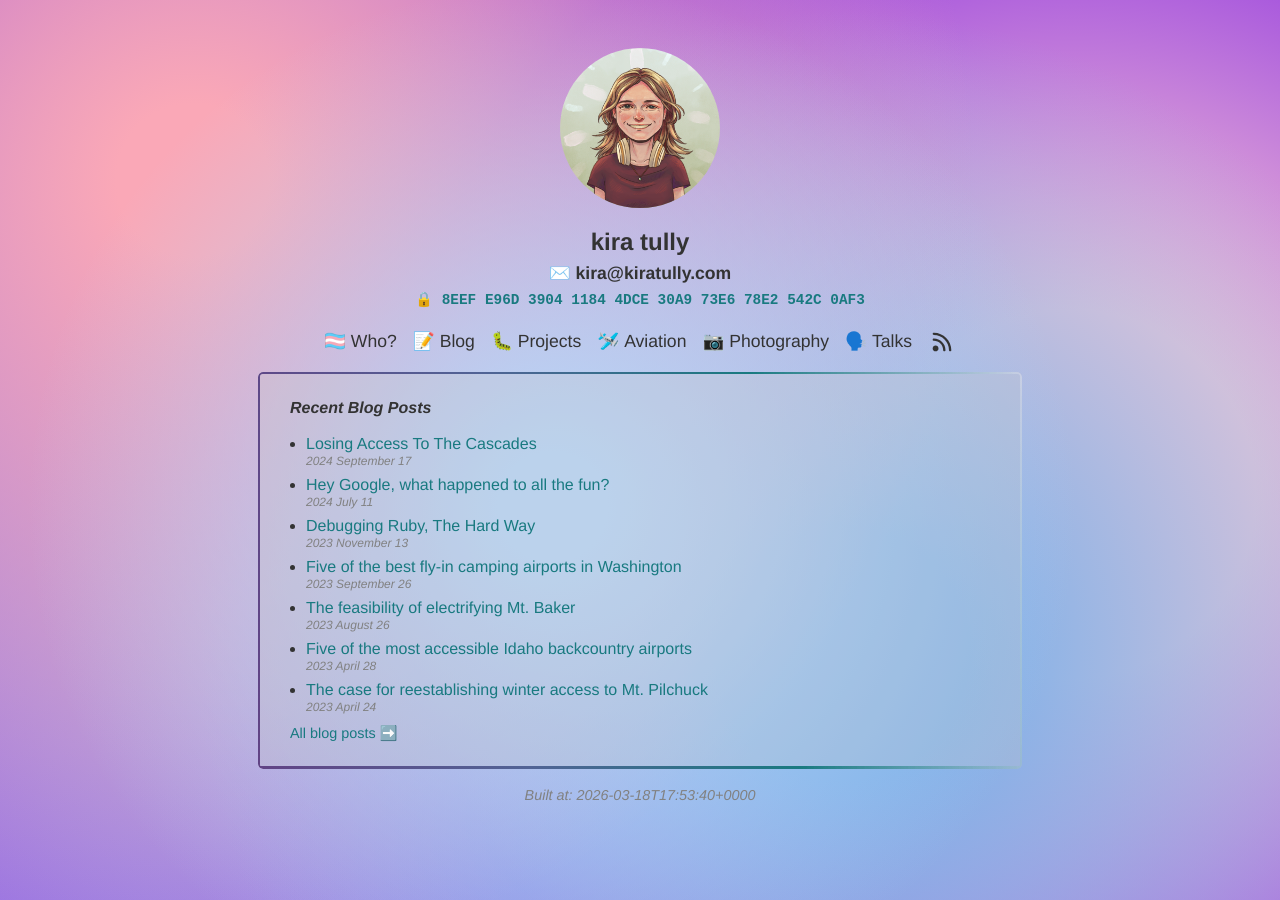
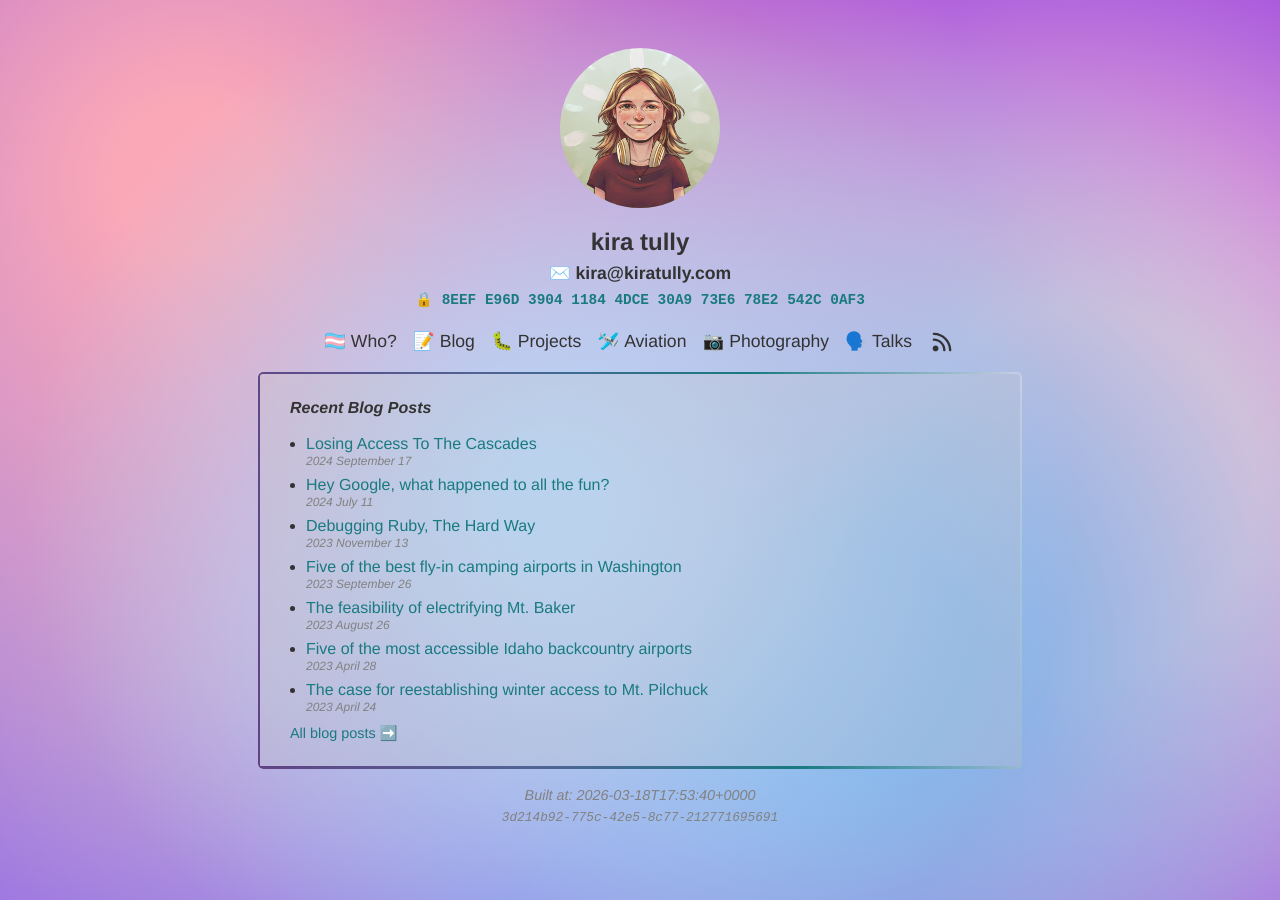
Before and after one commit to shanet/blog, a Jekyll site: the page built from index.html, in a window 1280 px wide. Built offline with Jekyll 4.4.1, drawn with Linux system fonts in a browser that asks for light colours.

Commit message:
add uuid

```diff
--- a/_sass/index.scss
+++ b/_sass/index.scss
@@ -129,6 +129,10 @@
   }
 
   .index-footer {
+    align-items: center;
+    color: $subtle-text-color;
+    display: flex;
+    flex-direction: column;
     font-size: 0.9rem;
     font-style: italic;
     padding-bottom: 1.75rem;
--- a/_sass/layout.scss
+++ b/_sass/layout.scss
@@ -79,6 +79,11 @@ pre code {
   padding-right: 0;
 }
 
+uuid {
+  font-family: monospace;
+  font-size: .8rem;
+}
+
 .float-right {
   float: right;
 }
--- a/index.html
+++ b/index.html
@@ -40,6 +40,7 @@ layout: empty
   </div>
 
   <div class="index-footer">
-    <a href="https://github.com/shanet/blog">Built at: {{ "now" | date: "%Y-%m-%dT%H:%M:%S%z" }}</a>
+    <div><a href="https://github.com/shanet/blog">Built at: {{ "now" | date: "%Y-%m-%dT%H:%M:%S%z" }}</a></div>
+    <div><uuid title="If found please return to https://sarah.rocks">3d214b92-775c-42e5-8c77-212771695691</uuid></div>
   </div>
 </div>
```
